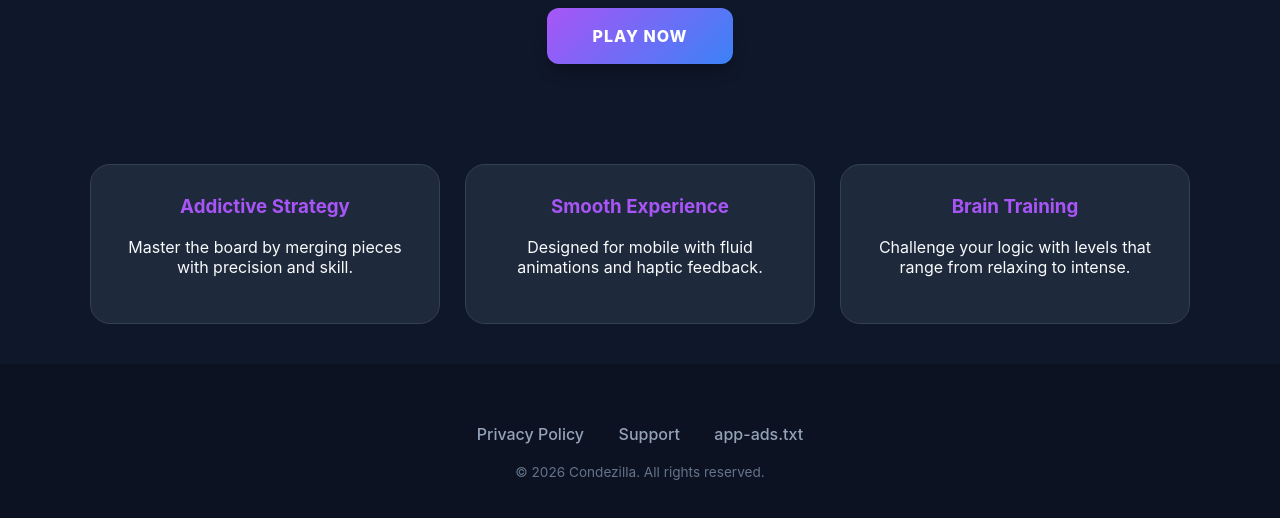
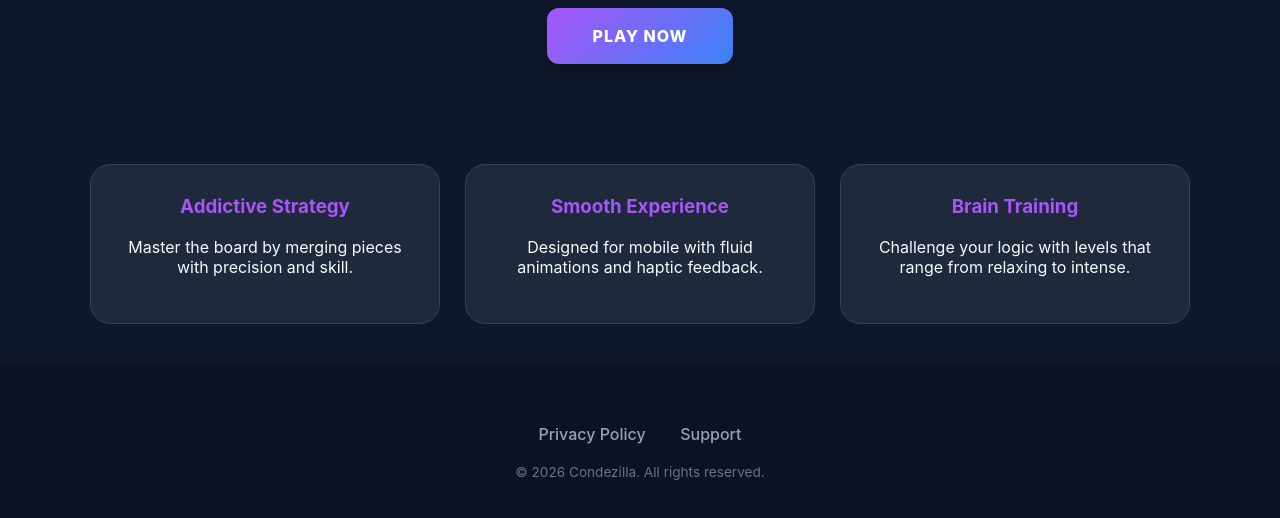
Before and after one commit to Condezilla/cross-merge.com, a plain HTML site: page index.html in a window 1280 px wide. Shown: the part 424-942 px from the top of the page. Drawn offline with Linux system fonts and the light colour scheme.

Commit message:
Removed app-ads.txt link on footer

```diff
--- a/index.html
+++ b/index.html
@@ -157,7 +157,6 @@
         <div class="footer-links">
             <a href="privacy-policy.html">Privacy Policy</a>
             <a href="condezillagames@gmail.com">Support</a>
-            <a href="/app-ads.txt">app-ads.txt</a>
         </div>
         <p class="dev-tag">&copy; 2026 Condezilla. All rights reserved.</p>
     </footer>
```
